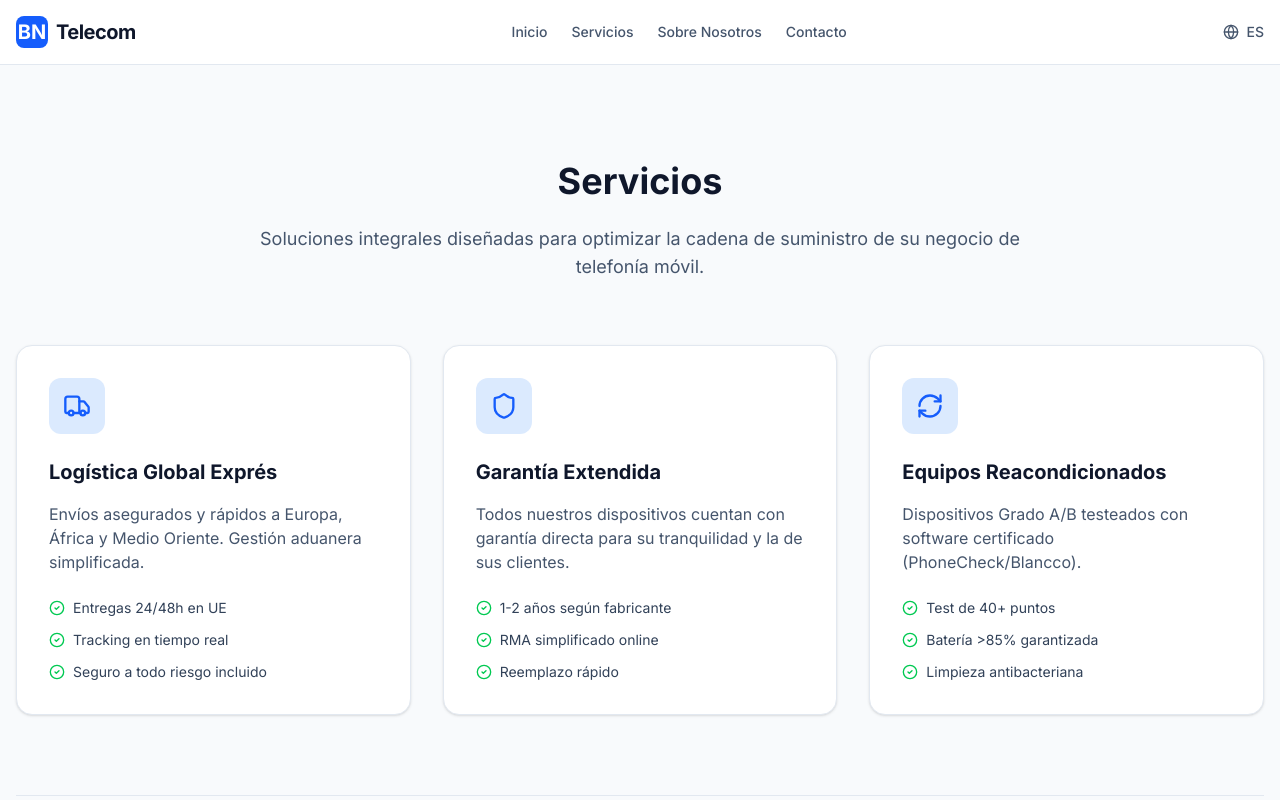
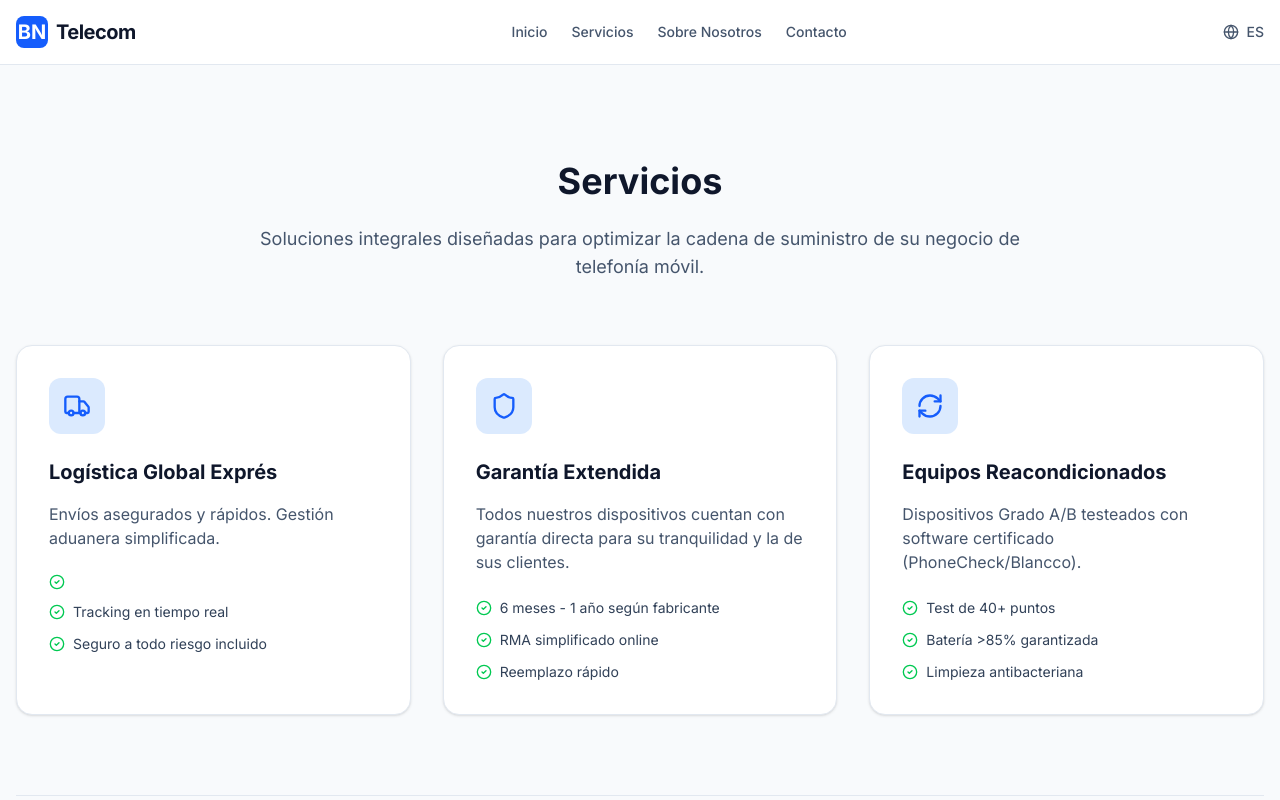
Before and after one commit to bntelecommm-create/BN-telecom, a React (Vite) app: page /services in a window 1280 px wide. Shown: the top 800 px of the page. Built offline with nearby package versions, Linux system fonts and the light colour scheme.

Commit message:
Update Services page content and warranty information

```diff
--- a/src/pages/Services.tsx
+++ b/src/pages/Services.tsx
@@ -22,11 +22,11 @@ export default function Services() {
             </div>
             <h3 className="text-xl font-bold mb-4 text-slate-900 dark:text-white">{t.logistics} Global Exprés</h3>
             <p className="text-slate-600 dark:text-slate-400 mb-6">
-              Envíos asegurados y rápidos a Europa, África y Medio Oriente. Gestión aduanera simplificada.
+              Envíos asegurados y rápidos. Gestión aduanera simplificada.
             </p>
             <ul className="space-y-3">
               <li className="flex items-center gap-2 text-sm text-slate-700 dark:text-slate-300">
-                <CheckCircle2 className="w-4 h-4 text-green-500" /> Entregas 24/48h en UE
+                <CheckCircle2 className="w-4 h-4 text-green-500" />
               </li>
               <li className="flex items-center gap-2 text-sm text-slate-700 dark:text-slate-300">
                 <CheckCircle2 className="w-4 h-4 text-green-500" /> Tracking en tiempo real
@@ -48,7 +48,7 @@ export default function Services() {
             </p>
             <ul className="space-y-3">
               <li className="flex items-center gap-2 text-sm text-slate-700 dark:text-slate-300">
-                <CheckCircle2 className="w-4 h-4 text-green-500" /> 1-2 años según fabricante
+                <CheckCircle2 className="w-4 h-4 text-green-500" /> 6 meses - 1 año según fabricante
               </li>
               <li className="flex items-center gap-2 text-sm text-slate-700 dark:text-slate-300">
                 <CheckCircle2 className="w-4 h-4 text-green-500" /> RMA simplificado online
```
